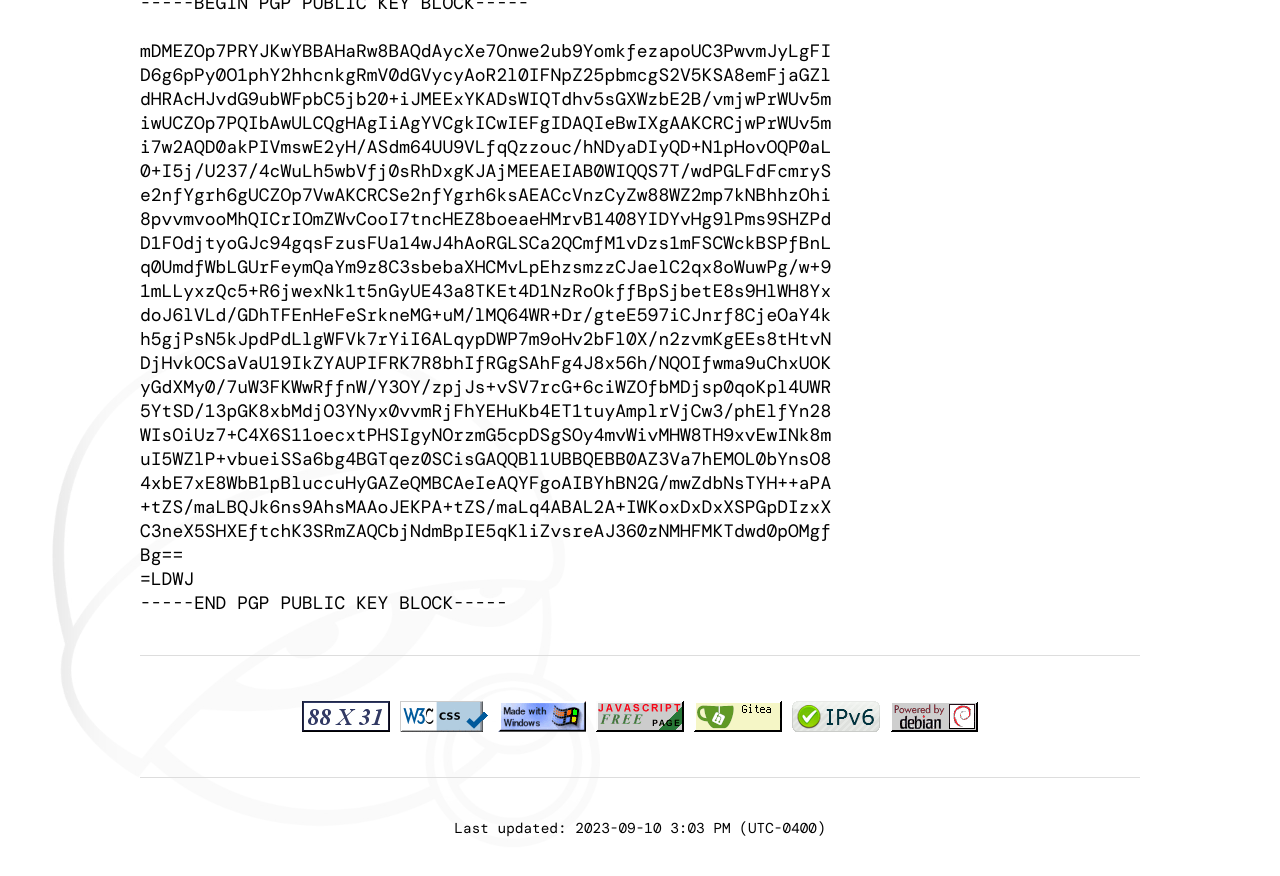
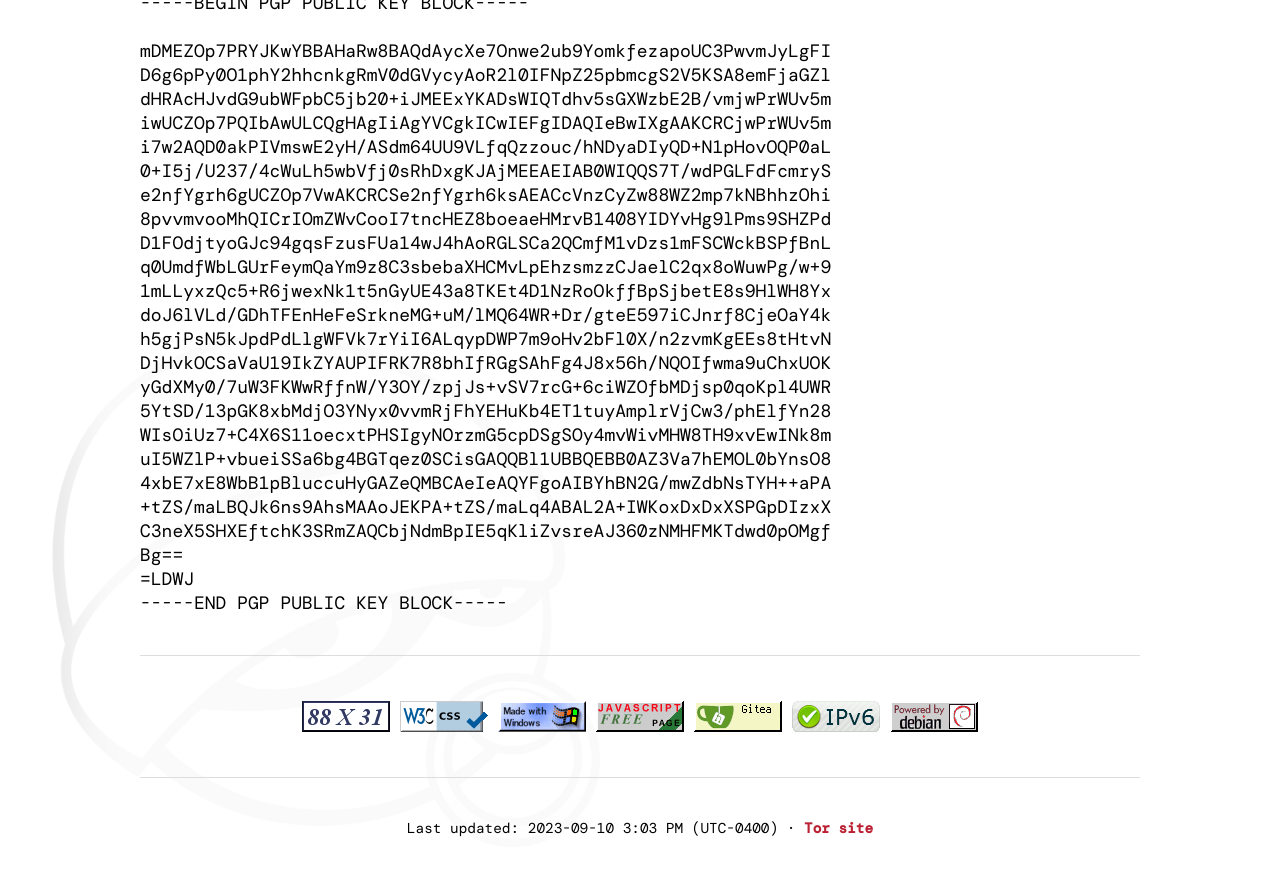
Before and after one commit to zfett/attkzach.gay, a Jekyll site: the page built from _pages/index.md, in a window 1280 px wide and 900 px high, scrolled down 2483 px. Shown: the top 876 px of the window. Built offline with Jekyll 4.4.1, drawn with Linux system fonts in a browser that asks for light colours.

Commit message:
tor link, broken link fix

```diff
--- a/_layouts/default.html
+++ b/_layouts/default.html
@@ -25,7 +25,7 @@
                 <img class="badge" src="/assets/img/badges/powered-by-debian.gif" alt="Powered by Debian"/>
             </div>
             <hr>
-            <p id="footer-text">Last updated: {{ site.time | date: '%Y-%m-%d %l:%M %p (UTC%z)' }}</p>
+            <p id="footer-text">Last updated: {{ site.time | date: '%Y-%m-%d %l:%M %p (UTC%z)' }} &middot; <a href="http://olpx6utj7dnpkjwz724mlnpih5vgulml5cvgb6cxn5yd6aerql7lpjqd.onion/">Tor site</a></p>
         </footer>
     </body>
 </html>
--- a/_pages/index.md
+++ b/_pages/index.md
@@ -35,7 +35,7 @@
 Please note that I am not known for finishing projects, so don't get too attached to anything you see.
 
 ### Current Projects
-- **[AudiLog](https://git.zachfetters.com/zach/AudiLog):** Digital audio catalog dashboard for labels and musicians. Made with Next.js.
+- **[AudiLog](https://git.zachfetters.com/AudiLog/AudiLog):** Digital audio catalog dashboard for labels and musicians. Made with Next.js.
 
 ***
 <!--sse-->
```
